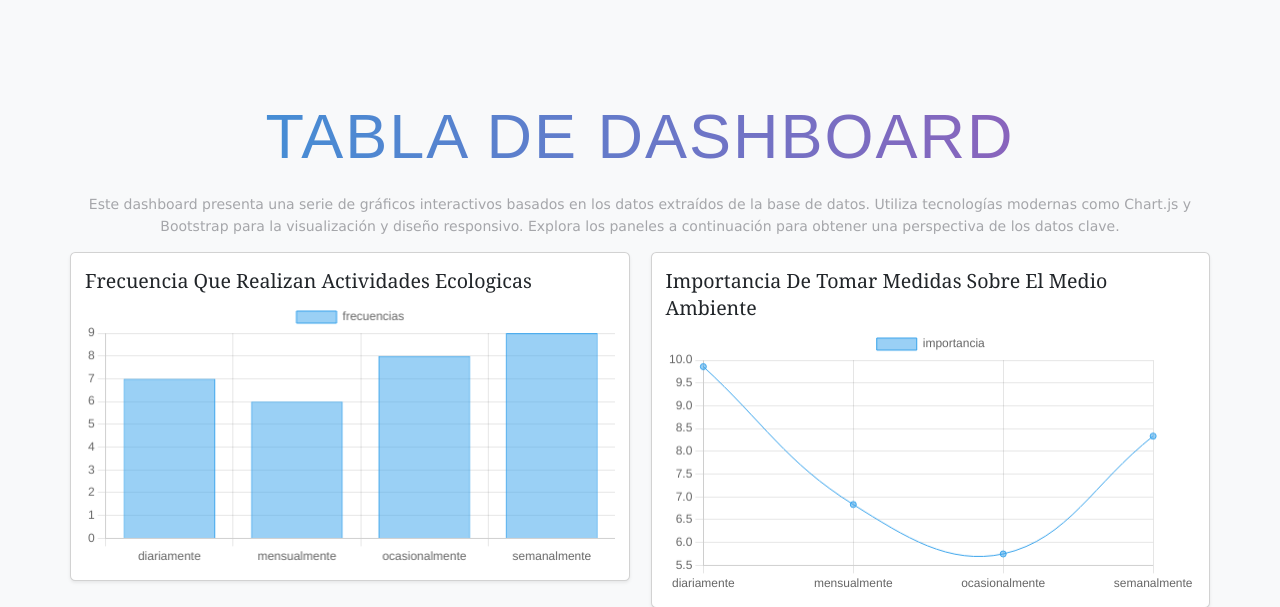
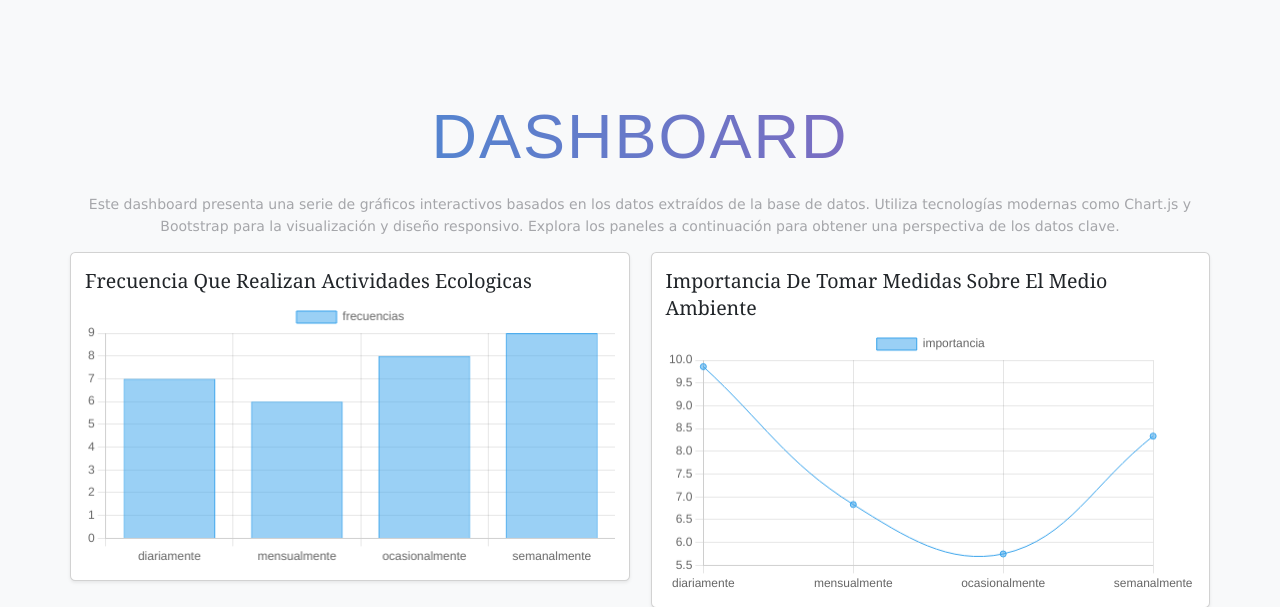
Before and after one commit to AlejaSj/MANA, a PHP site: page /MANA/app/views/dashboard.php in a window 1280 px wide. Shown: the part 76-683 px from the top of the page. Run offline with PHP 8.4, Linux system fonts and the light colour scheme; data comes from the database, SQL or seed files in the repository.

Commit message:
Update dashboard.php
Correción de una palabra

```diff
--- a/app/views/dashboard.php
+++ b/app/views/dashboard.php
@@ -56,7 +56,7 @@
 </div>
 
 <div class="container">
-    <h1 class="titulo text-center mb-4">Tabla de dashboard </h1>
+    <h1 class="titulo text-center mb-4">Dashboard </h1>
     <p class="text-center">
         Este dashboard presenta una serie de gráficos interactivos basados en los datos extraídos de la base de datos.
         Utiliza tecnologías modernas como Chart.js y Bootstrap para la visualización y diseño responsivo. Explora los
```
